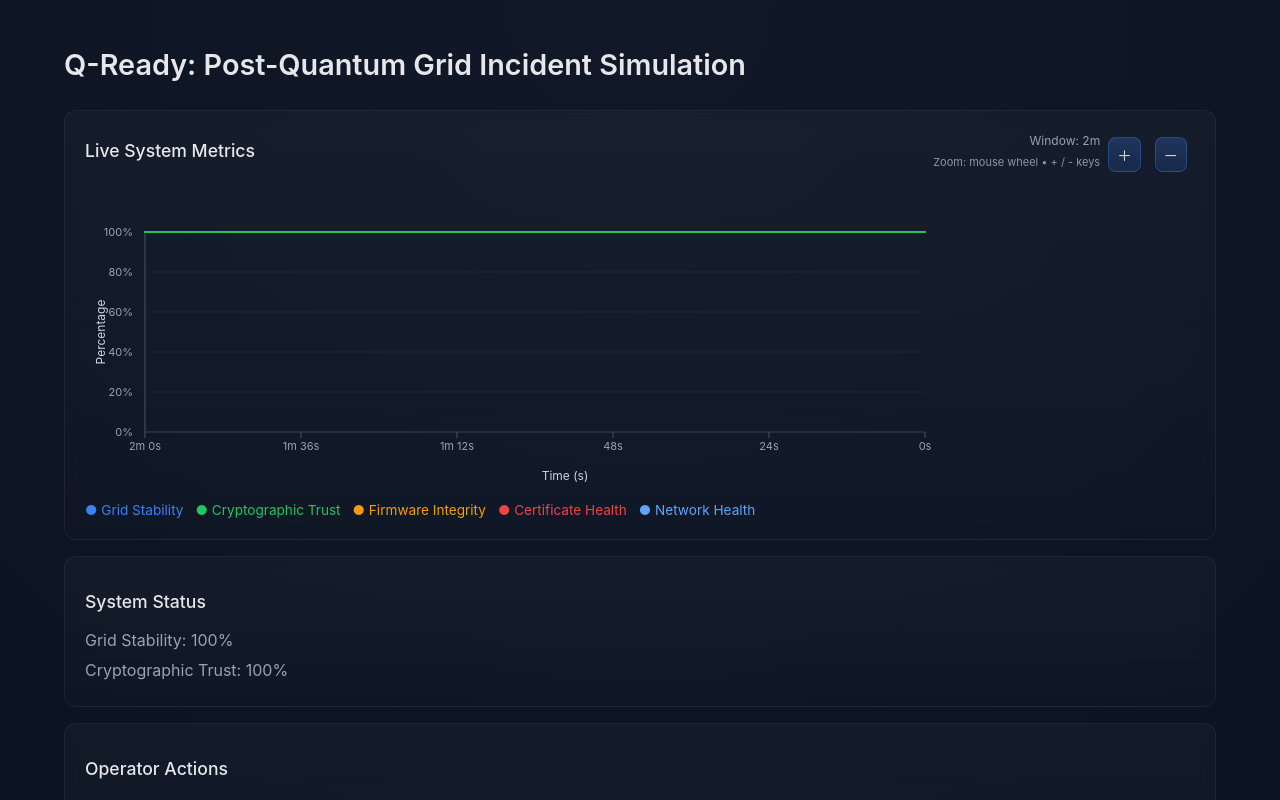
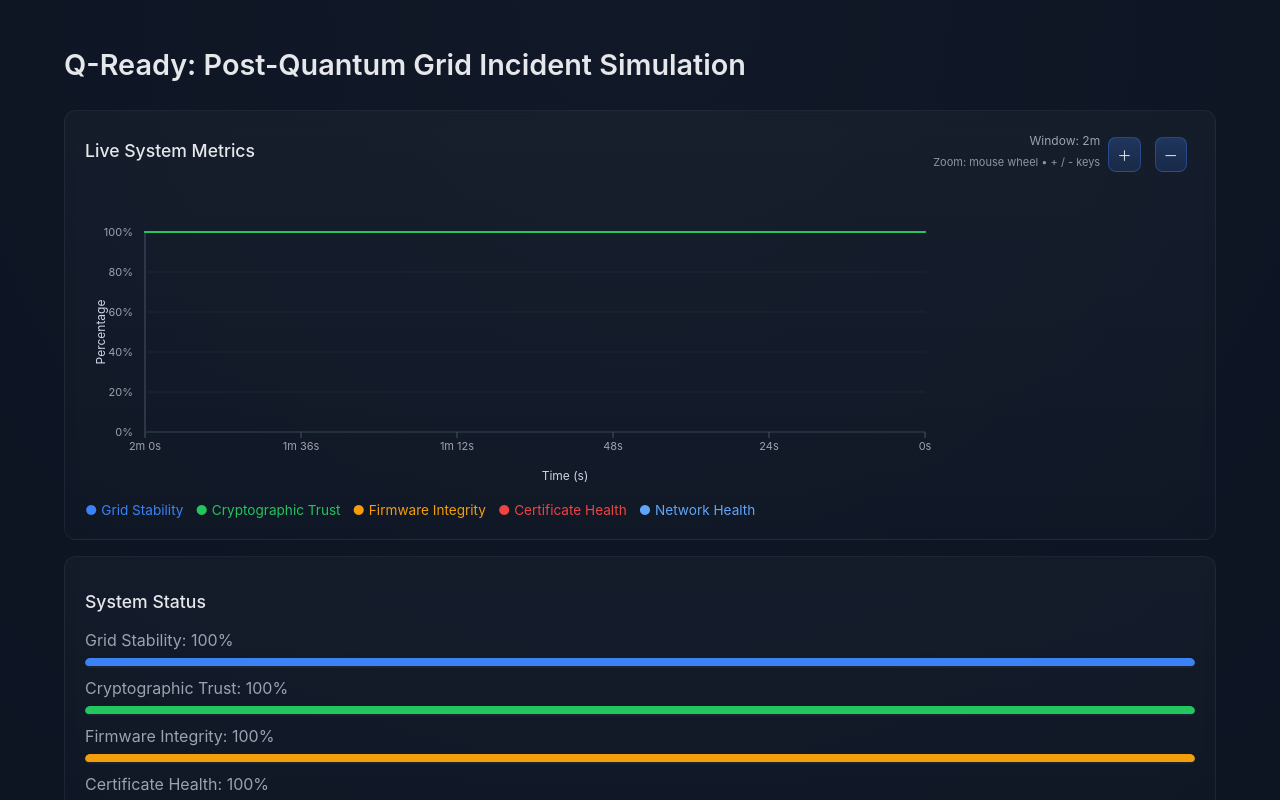
Before and after one commit to ChillPanda100/Q-READY, a React (Vite) app: page / in a window 1280 px wide. Both pictures are taken after a click on the button "Start Simulation". Shown: the top 800 px of the page. Built offline with nearby package versions, Linux system fonts and the light colour scheme.

Commit message:
Display the statuses with percentage bars

```diff
--- a/src/components/StatusPanel.tsx
+++ b/src/components/StatusPanel.tsx
@@ -1,12 +1,40 @@
 import React from 'react';
 import type {SystemState} from '../types';
+
+const bar = (value: number, color: string) => ({
+    width: `${Math.max(0, Math.min(100, value))}%`,
+    height: '8px',
+    background: color,
+    borderRadius: '6px'
+});
 
 const StatusPanel: React.FC<{ system: SystemState }> = ({ system }) => (
     <div className="panel">
         <h2>System Status</h2>
-<p>Grid Stability: {system.stability}%</p>
-<p>Cryptographic Trust: {system.trustLevel}%</p>
-</div>
+        <p>Grid Stability: {system.stability}%</p>
+        <div style={{background: 'rgba(255,255,255,0.04)', borderRadius: 6, overflow: 'hidden', width: '100%', height: 10}}>
+            <div style={bar(system.stability, '#3b82f6')} />
+        </div>
+        <p style={{marginTop:8}}>Cryptographic Trust: {system.trustLevel}%</p>
+        <div style={{background: 'rgba(255,255,255,0.04)', borderRadius: 6, overflow: 'hidden', width: '100%', height: 10}}>
+            <div style={bar(system.trustLevel, '#22c55e')} />
+        </div>
+
+        <p style={{marginTop:8}}>Firmware Integrity: {system.firmwareIntegrity}%</p>
+        <div style={{background: 'rgba(255,255,255,0.04)', borderRadius: 6, overflow: 'hidden', width: '100%', height: 10}}>
+            <div style={bar(system.firmwareIntegrity, '#f59e0b')} />
+        </div>
+
+        <p style={{marginTop:8}}>Certificate Health: {system.certHealth}%</p>
+        <div style={{background: 'rgba(255,255,255,0.04)', borderRadius: 6, overflow: 'hidden', width: '100%', height: 10}}>
+            <div style={bar(system.certHealth, '#ef4444')} />
+        </div>
+
+        <p style={{marginTop:8}}>Network Health: {system.networkHealth}%</p>
+        <div style={{background: 'rgba(255,255,255,0.04)', borderRadius: 6, overflow: 'hidden', width: '100%', height: 10}}>
+            <div style={bar(system.networkHealth, '#60a5fa')} />
+        </div>
+    </div>
 );
 
 export default StatusPanel;
```
